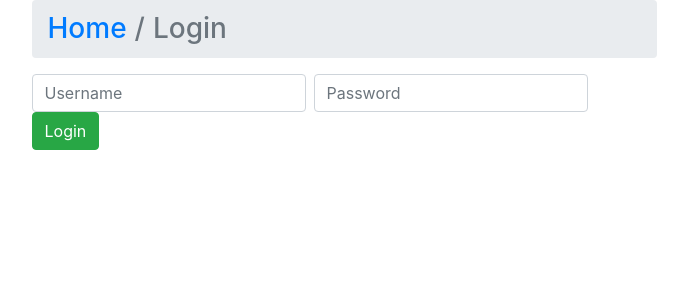
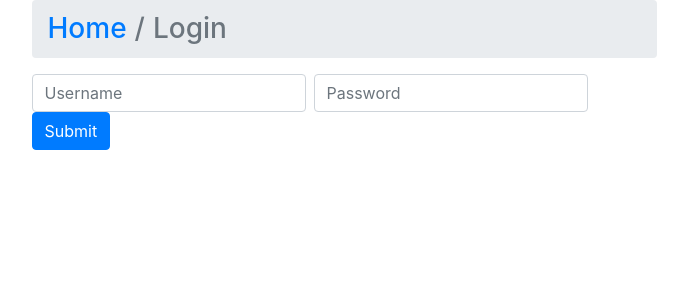
Before and after one commit to kagehina919/Disaster-Management, a React (Create React App) app in the folder frontend/: page /login in a window 1280 px wide. Shown: the top 300 px of the page, without its empty margins (296-984 px from the left). Built offline with nearby package versions, Linux system fonts and the light colour scheme.

Commit message:
Linked register and login pages to dashboard

```diff
--- a/frontend/src/components/admin.js
+++ b/frontend/src/components/admin.js
@@ -19,7 +19,7 @@ class admin extends Component {
                 <h1>Disaster Notifier</h1>
                 <p>Welcome !!</p>
                 <Button outline color="primary" >Send Mail</Button>{' '}
-                <Button outline color="success" >Weather News</Button>{' '}
+                <Button outline color="success" href="http://www.imd.gov.in/Welcome%20To%20IMD/Welcome.php" >Weather News</Button>{' '}
                 </Container>
                 </Jumbotron>
             </div>
--- a/frontend/src/components/dashboard.js
+++ b/frontend/src/components/dashboard.js
@@ -1,5 +1,5 @@
 import React, { Component } from 'react';
-import { Jumbotron, Container, Breadcrumb, BreadcrumbItem } from 'reactstrap';
+import { Jumbotron, Container, Breadcrumb, BreadcrumbItem, Button } from 'reactstrap';
 
 class dashboard extends Component {
     render() {
@@ -18,6 +18,8 @@ class dashboard extends Component {
                 <h1>Disaster Notifier</h1>
                 <p>Welcome !!</p>
                 <p>You have subscribed to the following regions</p>
+                <p>For Weather news, Click the following button !!</p>
+                <Button outline color="success" href="http://www.imd.gov.in/Welcome%20To%20IMD/Welcome.php" >Weather News</Button>{' '}
                 </Container>
                 </Jumbotron>
             </div>
--- a/frontend/src/components/login.js
+++ b/frontend/src/components/login.js
@@ -10,7 +10,18 @@ class Login extends Component {
     this.onSubmit = this.onSubmit.bind(this);
 
     this.state = {
-        form_data: {}
+        form_data: {},
+        redirect: false
+    }
+  }
+  setRedirect = () => {
+    this.setState({
+      redirect: true
+    })
+  }
+  renderRedirect = () => {
+    if (this.state.redirect) {
+      return <Redirect to='/dashboard' />
     }
   }
 
@@ -63,7 +74,10 @@ class Login extends Component {
             <FormGroup className="mb-2 mr-sm-2 mb-sm-0">
               <Input type="password" name="password" id="examplePassword" placeholder="Password" onChange={this.onChangePassword} value={this.state.form_data.password} />
             </FormGroup>
-            <Button color="success">Login</Button>
+            <div>
+              {this.renderRedirect()}
+              <Button color="primary" onClick={this.setRedirect} >Submit</Button>
+            </div>
           </Form>
         </div>
         <div class="col"></div>
--- a/frontend/src/components/register.js
+++ b/frontend/src/components/register.js
@@ -12,7 +12,18 @@ class Register extends Component {
     this.onSubmit = this.onSubmit.bind(this);
 
     this.state = {
-        form_data: {}
+        form_data: {},
+        redirect: false
+    }
+  }
+  setRedirect = () => {
+    this.setState({
+      redirect: true
+    })
+  }
+  renderRedirect = () => {
+    if (this.state.redirect) {
+      return <Redirect to='/dashboard' />
     }
   }
 
@@ -62,7 +73,6 @@ class Register extends Component {
     this.setState({
       form_data: {}
     });
-    return <Redirect to='/' />
 }
 
   render() {
@@ -100,7 +110,10 @@ class Register extends Component {
             <option>West</option>
           </Input>
         </FormGroup>
-        <Button color="primary" >Submit</Button>
+        <div>
+          {this.renderRedirect()}
+          <Button color="primary" onClick={this.setRedirect} >Submit</Button>
+        </div>
       </Form>
     </Jumbotron>
     </div>
```
